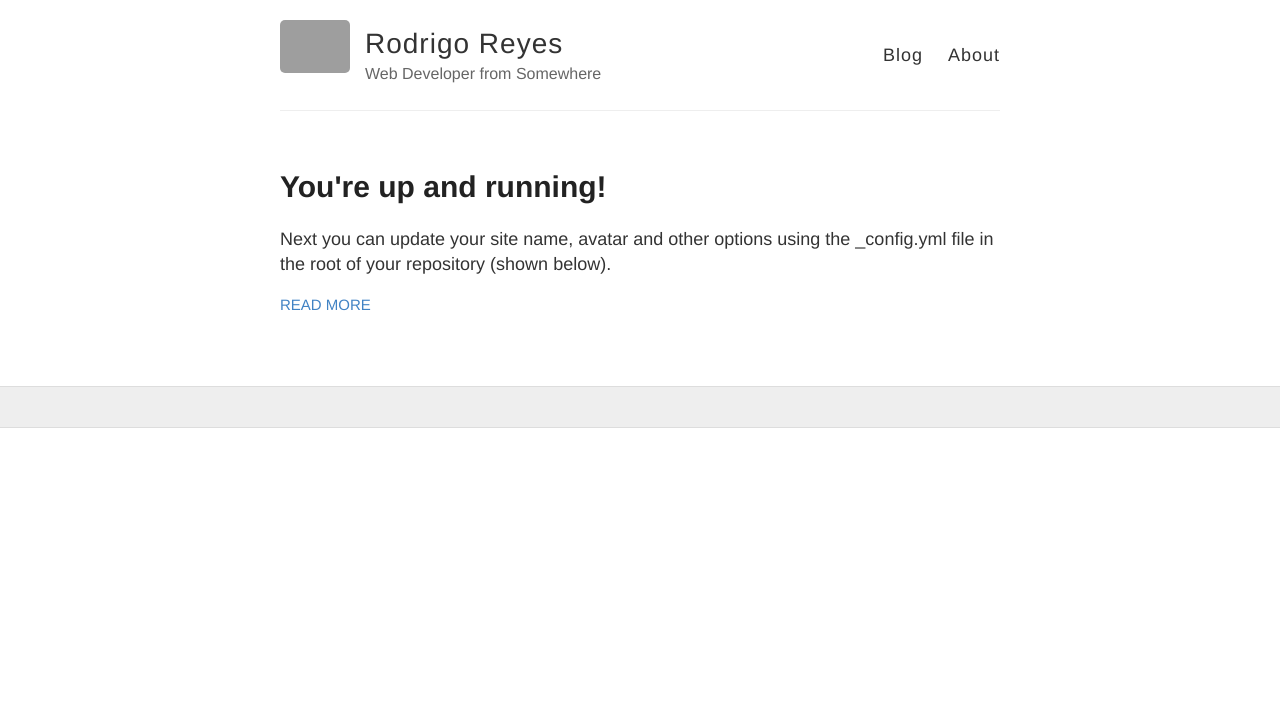
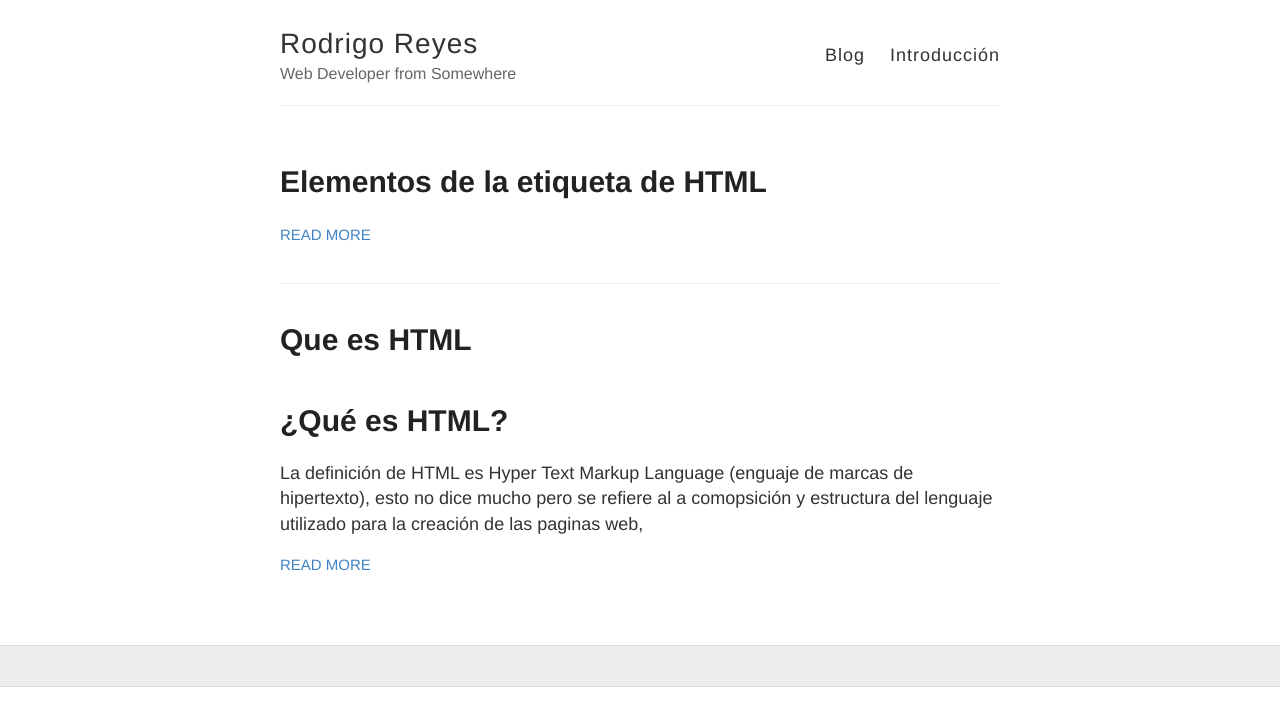
Before and after one commit to alienReyes/GuiaRapidaDisenadorWeb, a Jekyll site: the page built from index.html, in a window 1280 px wide. Shown: the top 726 px of the page. Built offline with Jekyll 4.4.1, drawn with Linux system fonts in a browser that asks for light colours; grey boxes are pictures that could not be loaded.

Commit message:
Secicon 1

```diff
--- a/_layouts/default.html
+++ b/_layouts/default.html
@@ -19,7 +19,6 @@
     <div class="wrapper-masthead">
       <div class="container">
         <header class="masthead clearfix">
-          <a href="{{ site.baseurl }}/" class="site-avatar"><img src="{{ site.avatar }}" /></a>
 
           <div class="site-info">
             <h1 class="site-name"><a href="{{ site.baseurl }}/">{{ site.name }}</a></h1>
@@ -28,7 +27,7 @@
 
           <nav>
             <a href="{{ site.baseurl }}/">Blog</a>
-            <a href="{{ site.baseurl }}/about">About</a>
+            <a href="{{ site.baseurl }}/intro">Introducción</a>
           </nav>
         </header>
       </div>
--- a/_posts/2014-3-3-Hello-World.md
+++ /dev/null
@@ -1,10 +0,0 @@
----
-layout: post
-title: You're up and running!
----
-
-Next you can update your site name, avatar and other options using the _config.yml file in the root of your repository (shown below).
-
-![_config.yml]({{ site.baseurl }}/images/config.png)
-
-The easiest way to make your first post is to edit this one. Go into /_posts/ and update the Hello World markdown file. For more instructions head over to the [Jekyll Now repository](https://github.com/barryclark/jekyll-now) on GitHub.
--- /dev/null
+++ b/_posts/2014-3-3-que_es_html.md
@@ -0,0 +1,7 @@
+---
+layout: post
+title: Que es HTML
+---
+
+# ¿Qué es HTML?
+La definición  de HTML es  Hyper Text Markup Language (enguaje de marcas de hipertexto), esto no dice mucho pero se refiere al a comopsición y estructura del lenguaje utilizado para la creación de las paginas web,
--- /dev/null
+++ b/_posts/2016-11-20-elementos-etiqueta.md
@@ -0,0 +1,4 @@
+---
+layout: post
+title: Elementos de la etiqueta de HTML
+---
```
Also changed, not shown: about.md (+4 -10 lines).
